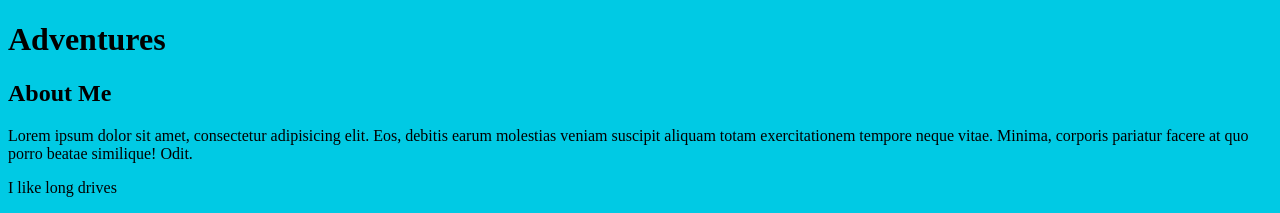
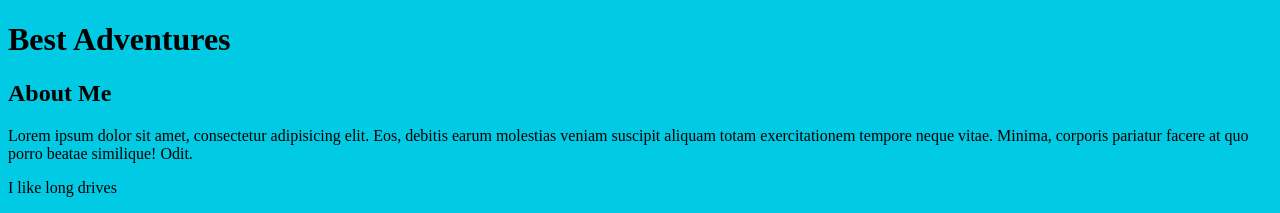
Before and after one commit to muthyamr/git_project, a plain HTML site: page index.html in a window 1280 px wide. Shown: the top 213 px of the page. Drawn offline with Linux system fonts and the light colour scheme.

Commit message:
change header to Best Aventures

```diff
--- a/index.html
+++ b/index.html
@@ -11,7 +11,7 @@
 
     <script src="js/app.js"></script>
     <header>
-      <h1>Adventures</h1>
+      <h1>Best Adventures</h1>
     </header>
 
     <div class="container">
```
